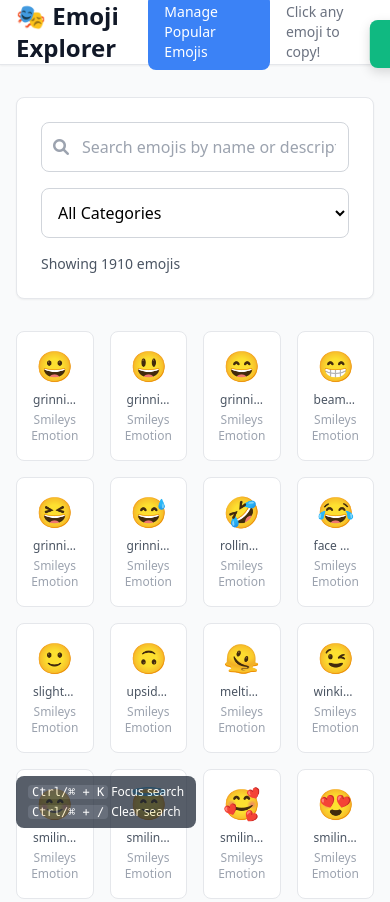
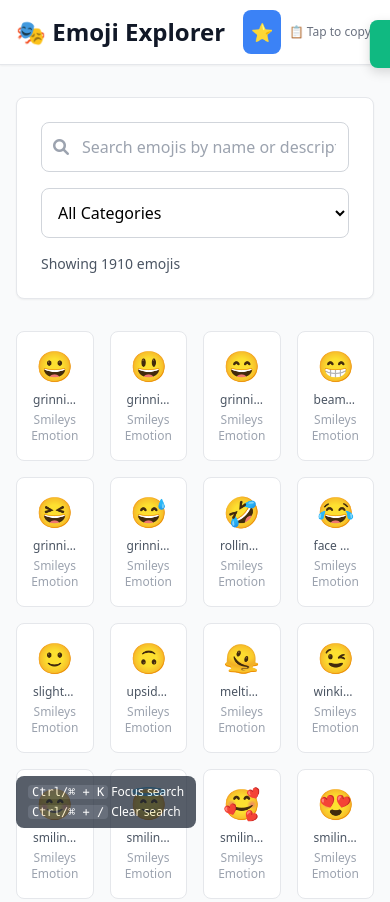
Before and after one commit to devrimfidan/emojis, a plain HTML site: page index.html in a window 390 px wide. Shown: the top 902 px of the page. Drawn offline with nearby package versions, Linux system fonts and the light colour scheme.

Commit message:
git commit -m "EDF-4 <message>"

```diff
--- a/index.html
+++ b/index.html
@@ -63,12 +63,18 @@
                         🎭 Emoji Explorer
                     </h1>
                 </div>
-                <div class="flex items-center space-x-4">
-                    <a href="manage-popular.html" class="bg-blue-500 hover:bg-blue-600 text-white px-4 py-2 rounded-lg text-sm font-medium transition-colors duration-200">
-                        Manage Popular Emojis
+                <div class="flex items-center space-x-2 md:space-x-4">
+                    <a href="manage-popular.html" class="bg-blue-500 hover:bg-blue-600 text-white px-2 py-2 md:px-4 md:py-2 rounded-lg text-sm font-medium transition-colors duration-200 flex items-center">
+                        <!-- Mobile: Show only emoji -->
+                        <span class="md:hidden text-lg">⭐</span>
+                        <!-- Desktop: Show full text -->
+                        <span class="hidden md:inline">Manage Popular Emojis</span>
                     </a>
-                    <div class="text-sm text-gray-500">
-                        Click any emoji to copy!
+                    <div class="text-xs md:text-sm text-gray-500">
+                        <!-- Mobile: Show only emoji and short text -->
+                        <span class="md:hidden">📋 Tap to copy!</span>
+                        <!-- Desktop: Show full text -->
+                        <span class="hidden md:inline">Click any emoji to copy!</span>
                     </div>
                 </div>
             </div>
```
Also changed, not shown: 1 other file.
